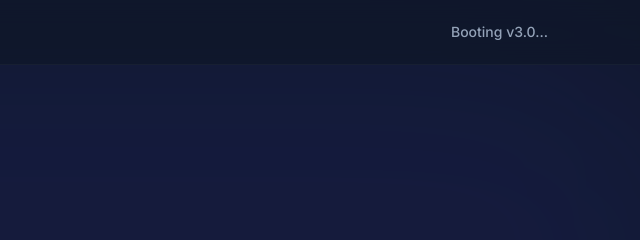
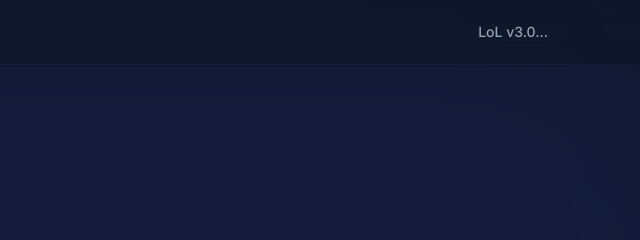
Before and after one commit to kdippan/ZeroKey, a website: page chat/index.html in a window 1280 px wide. Shown: the top 240 px of the page, 524-1164 px from the left. Drawn offline with nearby package versions, Linux system fonts and the light colour scheme.

Commit message:
Update auth status message from 'Booting' to 'LoL'

```diff
--- a/chat/index.html
+++ b/chat/index.html
@@ -32,7 +32,7 @@
                     <i id="navAvatarIcon" class="ph-fill ph-user text-slate-400 text-lg w-full h-full flex items-center justify-center"></i>
                 </div>
             </div>
-            <div id="authStatus" class="text-xs sm:text-sm font-medium text-slate-400">Booting v3.0...</div>
+            <div id="authStatus" class="text-xs sm:text-sm font-medium text-slate-400">LoL v3.0...</div>
         </div>
     </nav>
 
```
